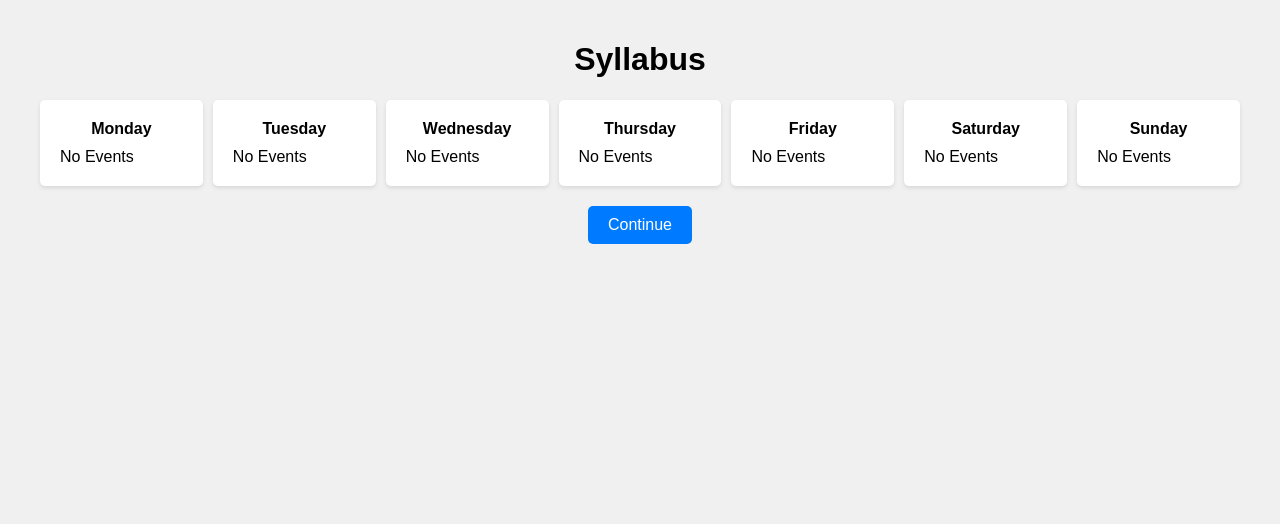
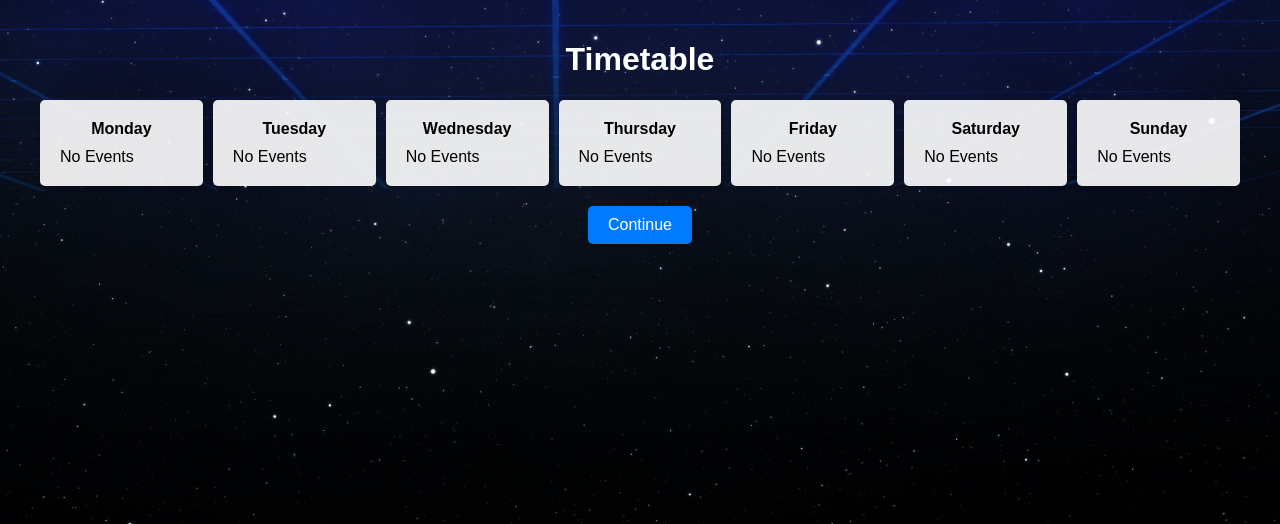
Before and after one commit to ivoheck/Complefy, a Flask app: template templates/display_input_data_page.html in a window 1280 px wide. Shown: the top 524 px of the page. Run offline with Flask 3, Linux system fonts and the light colour scheme; the template is opened without the code that fills it, so the values that code supplies are empty.

Commit message:
FE Design,

```diff
--- a/templates/display_input_data_page.html
+++ b/templates/display_input_data_page.html
@@ -7,9 +7,11 @@
     <style>
         body {
             font-family: Arial, sans-serif;
-            background-color: #f0f0f0;
             margin: 0;
             padding: 20px;
+            background: url('/static/images/back.png') no-repeat center top;
+            background-size: cover;
+            color: white;
         }
 
         .calendar {
@@ -22,9 +24,10 @@
 
         .day {
             padding: 20px;
-            background-color: #fff;
+            background-color: rgba(255, 255, 255, 0.9);
             border-radius: 5px;
             box-shadow: 0 2px 4px rgba(0, 0, 0, 0.1);
+            color: black;
         }
 
         .day-header {
@@ -62,7 +65,7 @@
 </head>
 <body>
 
-    <h1 style="text-align: center;">Syllabus</h1>
+    <h1 style="text-align: center;">Timetable</h1>
 
     <div class="calendar" id="calendar"></div>
 
```
